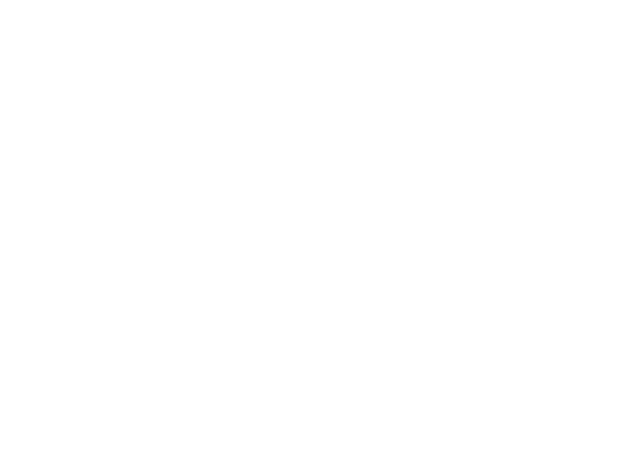
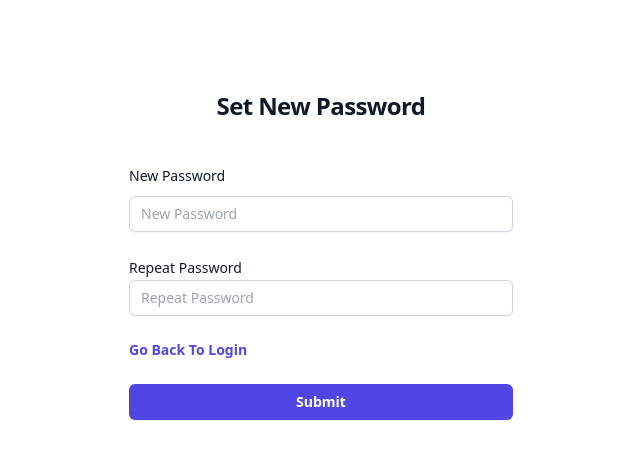
Before and after one commit to ProgrammerSohan/Laravel-Vue-Js-Ecommerce, a Vue app in the folder lara-vue-ecom/backend-vue/: page /reset-password/1 in a window 1280 px wide. Before the commit this address had no page. Shown: the top 458 px of the page, without its empty margins (319-959 px from the left). Built offline with nearby package versions, Linux system fonts and the light colour scheme; the HTML template or start-up script is replaced by a standard one.

Commit message:
16c_create request password reset & reset password pages

```diff
--- a/lara-vue-ecom/backend-vue/src/router/index.js
+++ b/lara-vue-ecom/backend-vue/src/router/index.js
@@ -2,6 +2,7 @@
 import Dashboard from "../views/Dashboard.vue";
 import Login from "../views/Login.vue";
 import RequestPassword from "../views/RequestPassword.vue";
+import ResetPassword from "../views/ResetPassword.vue";
 
 
 const routes = [
@@ -20,7 +21,13 @@
         name: 'requestPassword',
         component: RequestPassword
 
+    },
+    {
+        path: '/reset-password/:token',
+        name: 'resetPassword',
+        component: ResetPassword
     }
+
 
 
 ];
--- /dev/null
+++ b/lara-vue-ecom/backend-vue/src/views/ResetPassword.vue
@@ -0,0 +1,47 @@
+
+<template>
+
+    <div class="flex min-h-full flex-1 flex-col justify-center px-6 py-12 lg:px-8">
+      <div class="sm:mx-auto sm:w-full sm:max-w-sm">
+
+        <h2 class="mt-10 text-center text-2xl font-bold leading-9 tracking-tight text-gray-900">Set New Password</h2>
+      </div>
+
+      <div class="mt-10 sm:mx-auto sm:w-full sm:max-w-sm">
+        <form class="space-y-6" action="#" method="POST">
+          <div>
+            <label for="new-password" class="block text-sm font-medium leading-6 text-gray-900">New Password</label>
+            <div class="mt-2">
+              <input id="new-password" name="password" type="password" required="" class="block w-full rounded-md border-0 py-1.5 text-gray-900 shadow-sm ring-1 ring-inset ring-gray-300 placeholder:text-gray-400 focus:ring-2 focus:ring-inset focus:ring-indigo-600 sm:text-sm sm:leading-6" placeholder="New Password" />
+            </div>
+          </div>
+
+          <div class="mt-2">
+            <label for="password-repeat" class="block text-sm font-medium leading-6 text-gray-900">Repeat Password</label>
+            <input id="password-repeat" name="password_repeat" type="password" required="" class="block w-full rounded-md border-0 py-1.5 text-gray-900 shadow-sm ring-1 ring-inset ring-gray-300 placeholder:text-gray-400 focus:ring-2 focus:ring-inset focus:ring-indigo-600 sm:text-sm sm:leading-6" placeholder="Repeat Password" />
+          </div>
+          <div class="flex items-center justify-between">
+            <div class="text-sm">
+
+                <router-link :to="{name: 'login'}" class="font-semibold text-indigo-600 hover:text-indigo-500">Go Back To Login</router-link>
+                </div>
+
+         </div>
+
+
+          <div>
+            <button type="submit" class="flex w-full justify-center rounded-md bg-indigo-600 px-3 py-1.5 text-sm font-semibold leading-6 text-white shadow-sm hover:bg-indigo-500 focus-visible:outline focus-visible:outline-2 focus-visible:outline-offset-2 focus-visible:outline-indigo-600">Submit</button>
+          </div>
+        </form>
+
+
+      </div>
+    </div>
+  </template>
+  <script setup>
+    //import {LockClosedIcon} from '@heroicons/vue/solid'
+</script>
+
+<style scoped>
+
+</style>
```
